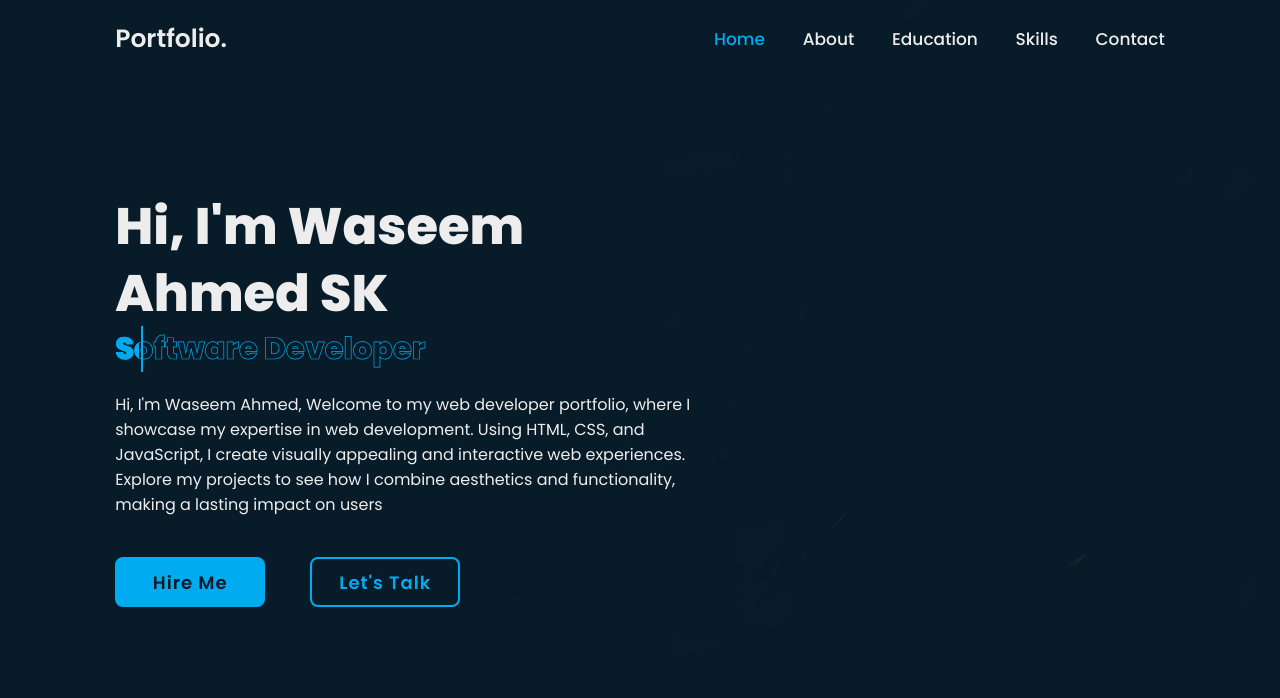
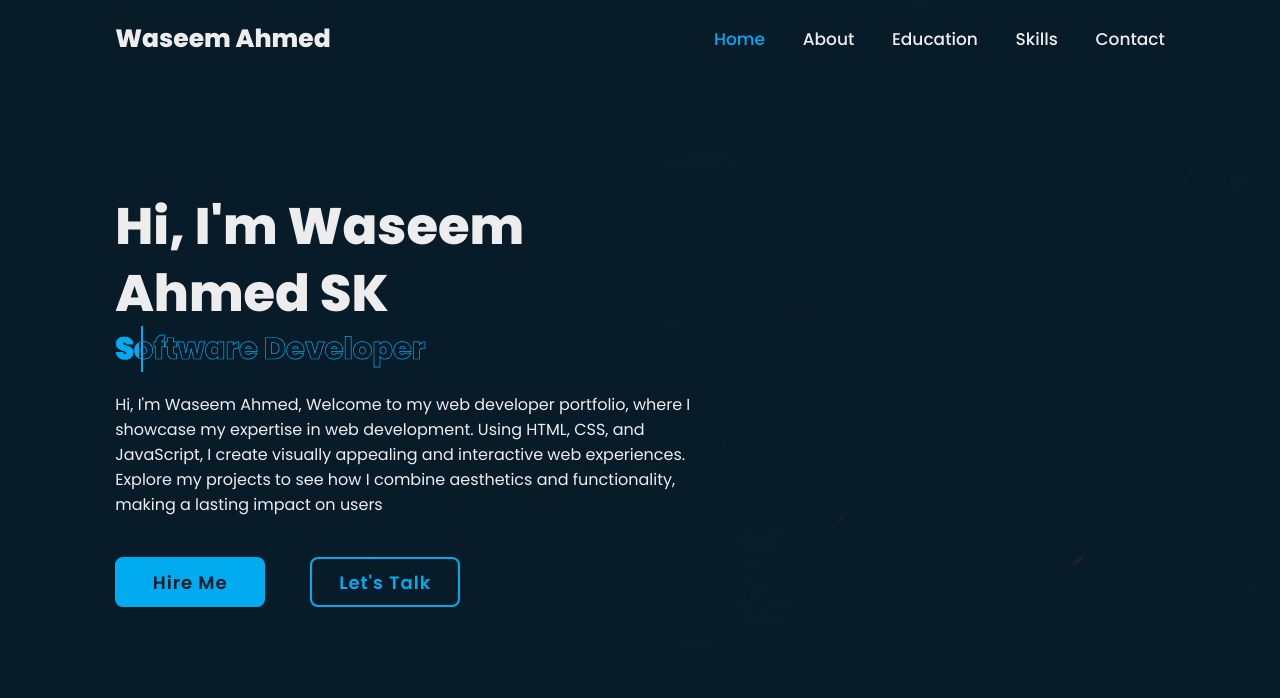
Before and after one commit to waseem120802/waseemahmed, a plain HTML site: page index.html in a window 1280 px wide. Shown: the top 698 px of the page. Drawn offline with nearby package versions, Linux system fonts and the light colour scheme.

Commit message:
final commit

```diff
--- a/index.html
+++ b/index.html
@@ -21,7 +21,7 @@
 
     <!-- header design -->
     <header class="header">
-        <a href="#" class="logo">Portfolio.<span class="animate" style="--i:1;"></span></a>
+        <a href="#" class="logo"><b>Waseem Ahmed</b><span class="animate" style="--i:1;"></span></a>
 
         <div class="bx bx-menu" id="menu-icon"><span class="animate" style="--i:2;"></span></div>
 
```
